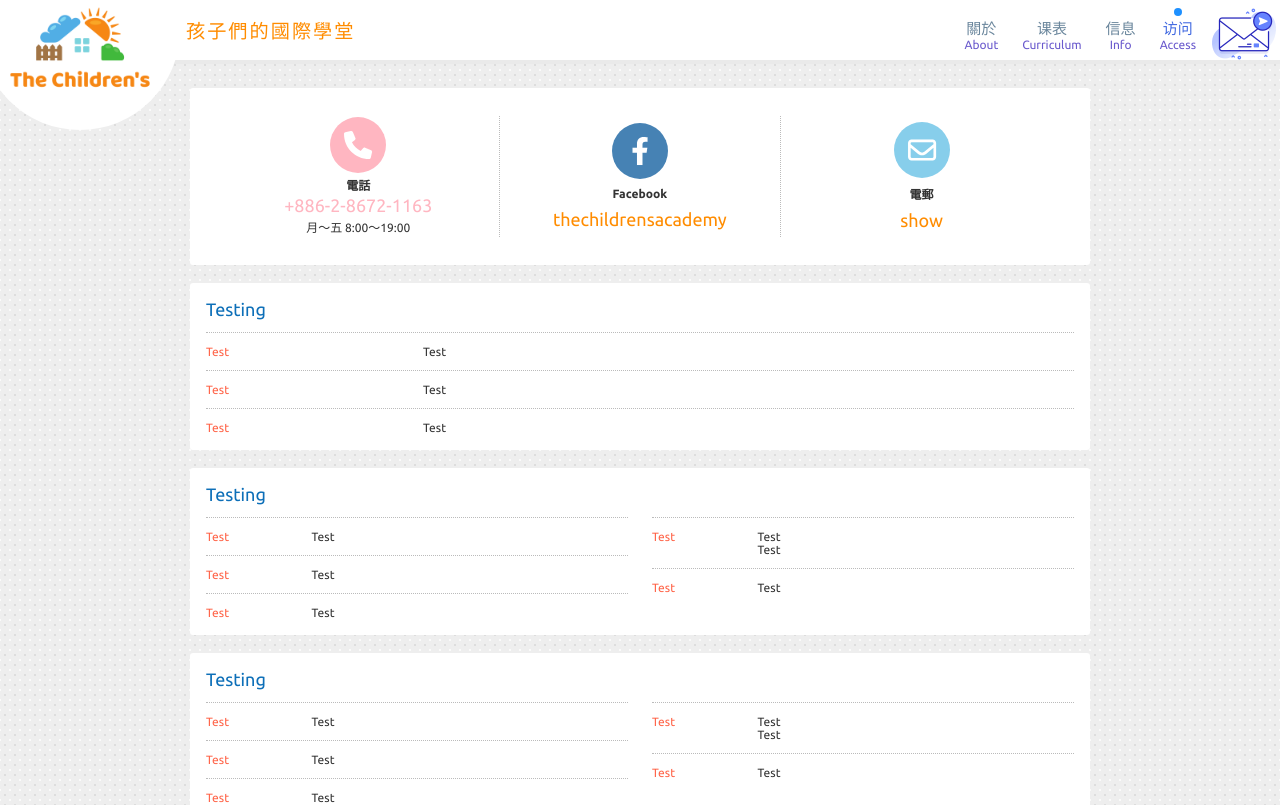
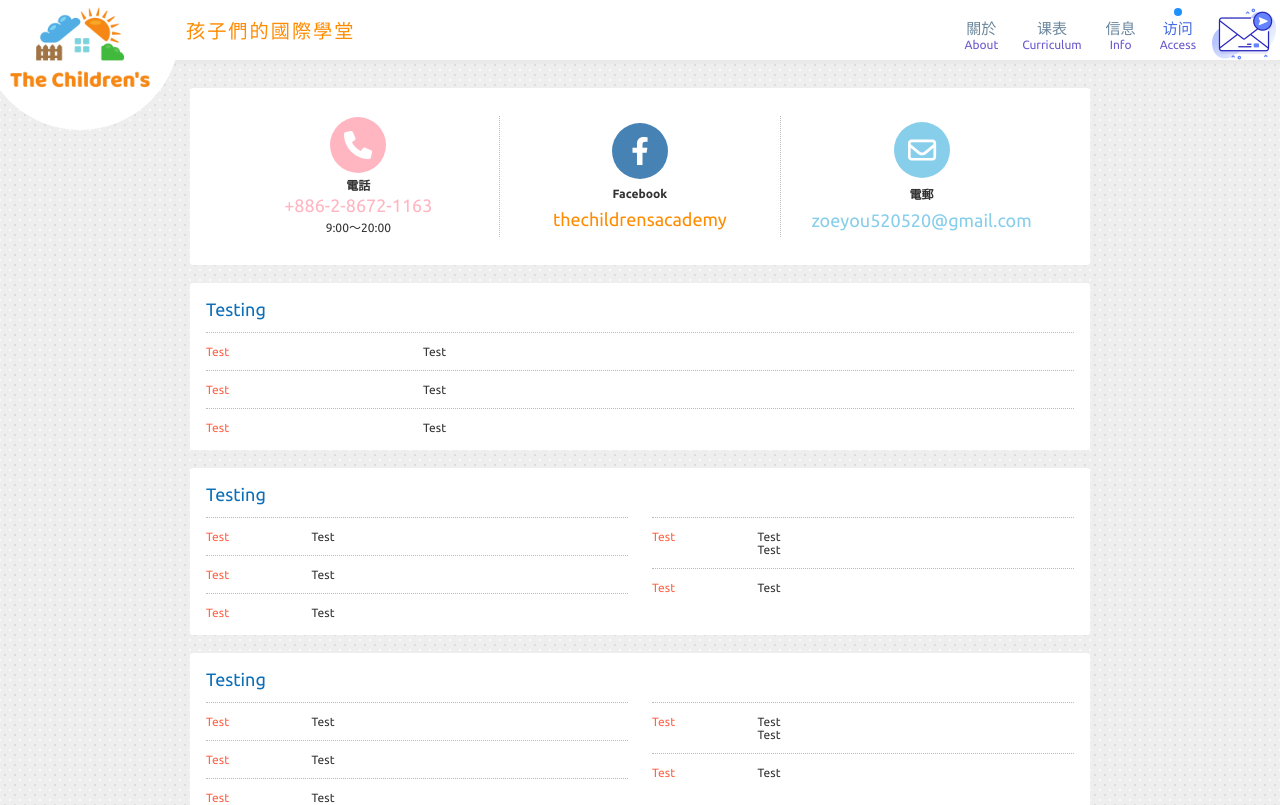
Before and after one commit to thechildrens/thechildrens.github.io, a Next.js app: page /access in a window 1280 px wide. Shown: the top 805 px of the page. Built offline with nearby package versions, Linux system fonts and the light colour scheme.

Commit message:
show email after time

```diff
--- a/pages/access/index.js
+++ b/pages/access/index.js
@@ -1,12 +1,15 @@
-import React, { useCallback, useState } from 'react'
+import React, { useCallback, useEffect, useState } from 'react'
 import { ContentCard } from '../../components/content-card'
 import { Phone, Mail, Facebook } from '../../components/icons'
 
 export default function Access() {
   const [email, setEmail] = useState(null)
-  const showEmail = useCallback(() => {
-    setEmail(atob("em9leW91NTIwNTIwQGdtYWlsLmNvbQ=="))
-    return false;
+
+  useEffect(() => {
+    const timer = setTimeout(() => {
+      setEmail(atob("em9leW91NTIwNTIwQGdtYWlsLmNvbQ=="))
+    }, 2000)
+    return () => clearTimeout(timer)
   }, [setEmail])
 
   return (
@@ -22,7 +25,7 @@ export default function Access() {
               +886-2-8672-1163
             </div>
             <div>
-              月～五 8:00～19:00
+              9:00～20:00
             </div>
           </div>
           <div className="lane">
@@ -39,14 +42,7 @@ export default function Access() {
             <div style={{ fontWeight: 'bold' }}>
               電郵
             </div>
-            {
-              email
-                ? <div style={{ fontSize: '1.5rem', color: 'skyblue' }}>{email}</div>
-                : <a href="javascript:void(0)" style={{ fontSize: '1.5rem' }} onClick={showEmail}>
-                  show
-                </a>
-            }
-
+            <div style={{ fontSize: '1.5rem', color: 'skyblue' }}>{email ? email : '-'}</div>
           </div>
         </div>
       </ContentCard>
--- a/pages/index.js
+++ b/pages/index.js
@@ -7,8 +7,6 @@ export default function Home() {
       <div className={styles.title}>
         The Children's Academy
         <div>
-          孩子們的國際學堂
-          <br />
           國際領袖班 / 小班制教學
         </div>
       </div>
```
